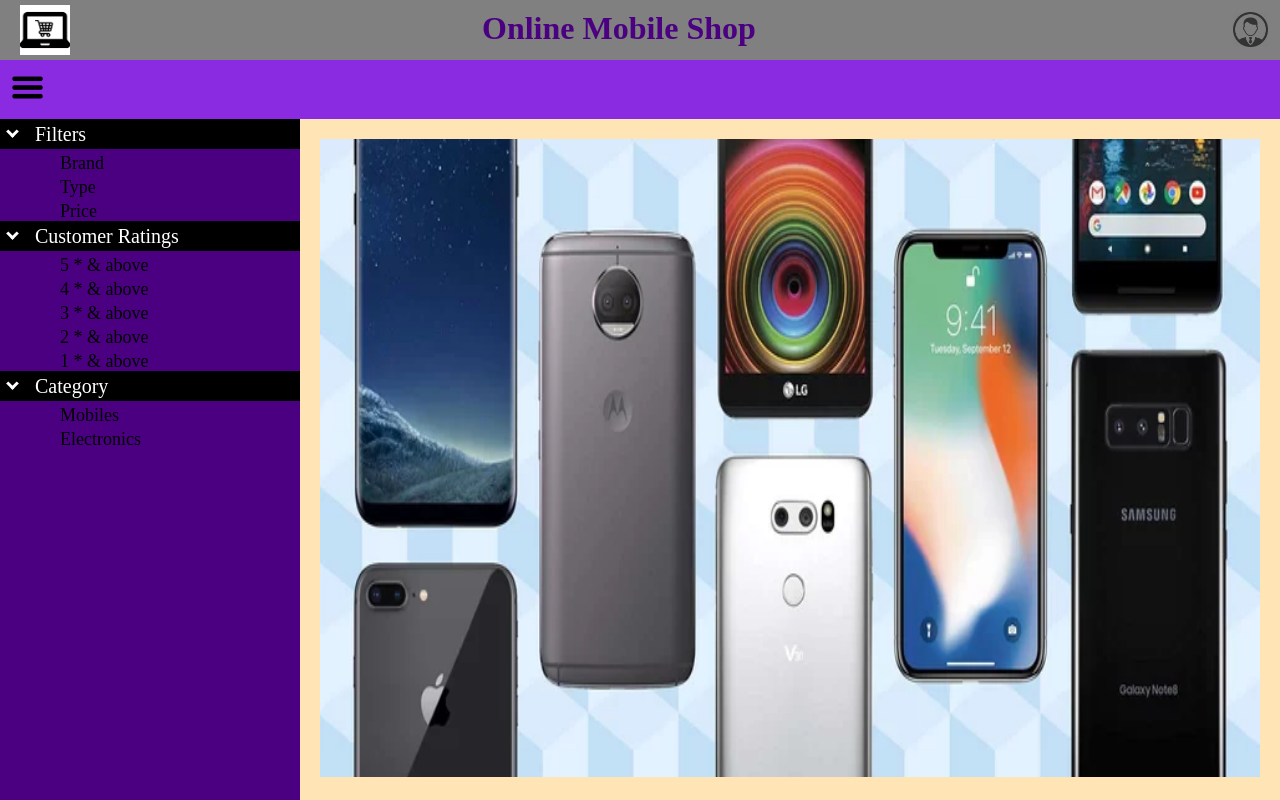
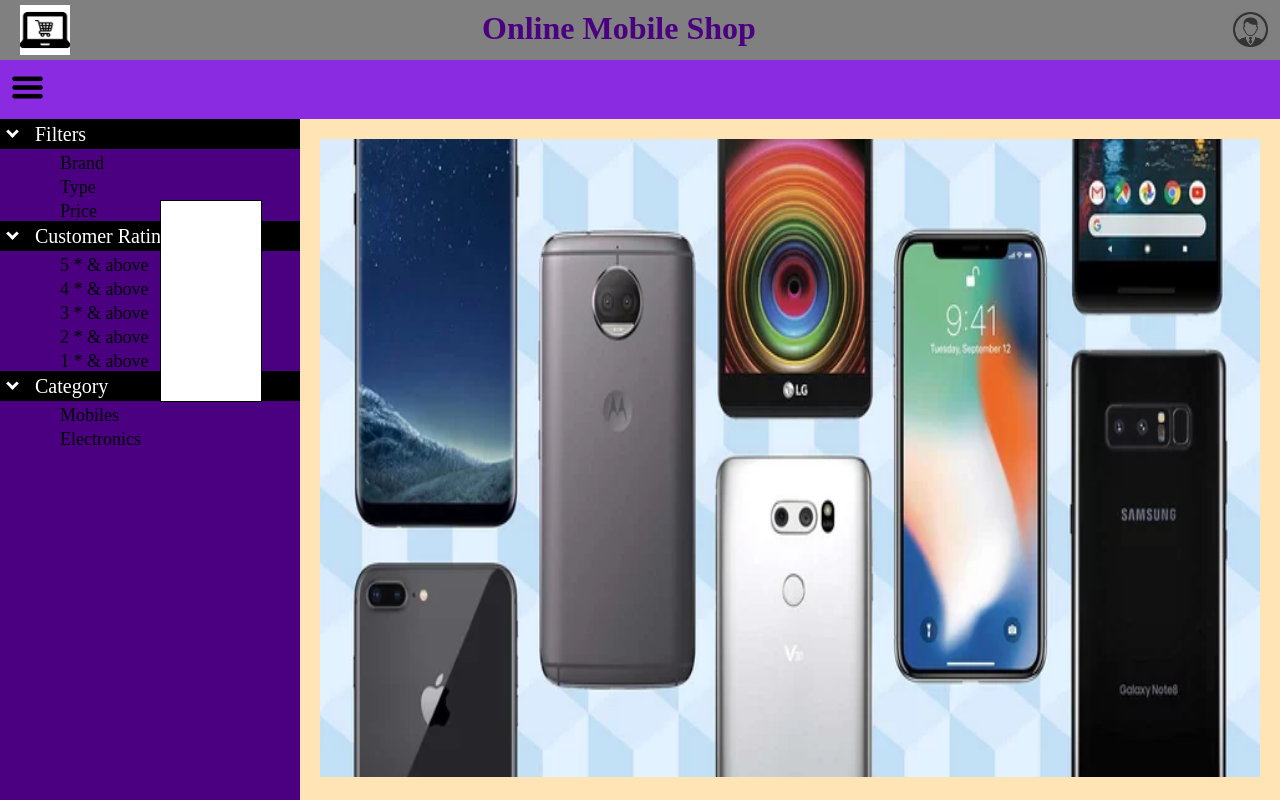
Before and after one commit to gauravJoshi1992/angular-app, an Angular app: page /home in a window 1280 px wide. Both pictures are taken after a click on the element 150 px from the left and 296 px from the top of the page. Built offline with nearby package versions, Linux system fonts and the light colour scheme.

Commit message:
Code updated

```diff
--- a/src/app/app.module.ts
+++ b/src/app/app.module.ts
@@ -14,6 +14,7 @@
 import { UserSettingComponent } from './user-setting/user-setting.component';
 import { LeftpaneComponent } from './left-pane/left-pane.component';
 import { RightPaneComponent } from './right-pane/right-pane.component';
+import { TooltipComponent } from './tooltip/tooltip.component';
 
 const appRoutes: Routes = [
     { path: '', component: LoginComponent },
@@ -31,6 +32,7 @@
         UserSettingComponent,
         LeftpaneComponent,
         RightPaneComponent,
+        TooltipComponent,
     ],
     imports: [
         BrowserModule,
--- a/src/app/left-pane/left-pane.component.html
+++ b/src/app/left-pane/left-pane.component.html
@@ -5,7 +5,9 @@
     </div>
     <ul *ngIf="data.showOptions">
         <li class="options_sub_heading" *ngFor="let option of data.options">
-            <div>{{option.display}}</div>
+        	<div (click)="showFilterTooltip(option)">{{option.display}}
+        		<app-tooltip [tooltipObj]="option"  *ngIf="option.showTooltip"></app-tooltip>
+        	</div>
         </li>
     </ul>
 </div>
--- a/src/app/left-pane/left-pane.component.ts
+++ b/src/app/left-pane/left-pane.component.ts
@@ -1,9 +1,11 @@
 import { Component, OnInit } from '@angular/core';
+
+import * as _ from 'lodash';
 
 @Component({
     selector: 'app-left-pane',
     templateUrl: './left-pane.component.html',
-    styleUrls: ['./left-pane.component.scss']
+    styleUrls: ['./left-pane.component.scss'],
 })
 export class LeftpaneComponent implements OnInit {
 
@@ -16,10 +18,13 @@
             options: [
                 {
                     display: 'Brand',
+                    showTooltip: false,
                 }, {
                     display: 'Type',
+                    showTooltip: false,
                 }, {
                     display: 'Price',
+                    showTooltip: false,
                 }
             ],
             showOptions: true,
@@ -29,14 +34,19 @@
             options: [
                 {
                     display: '5 * & above',
+                    showTooltip: false,
                 }, {
                     display: '4 * & above',
+                    showTooltip: false,
                 }, {
                     display: '3 * & above',
+                    showTooltip: false,
                 }, {
                     display: '2 * & above',
+                    showTooltip: false,
                 }, {
                     display: '1 * & above',
+                    showTooltip: false,
                 }
             ],
             showOptions: true,
@@ -46,8 +56,10 @@
             options: [
                 {
                     display: 'Mobiles',
+                    showTooltip: false,
                 }, {
                     display: 'Electronics',
+                    showTooltip: false,
                 }
             ],
             showOptions: true,
@@ -66,4 +78,19 @@
             option.showOptions = true;
         }
     }
+
+    public showFilterTooltip = function (obj) {
+        var openedTooltipObj = _.filter(this.leftPaneData, function (paneData) {
+            var filteredObj = _.filter(paneData.options, function (argument) {
+                return argument.showTooltip;
+            })
+
+                console.log('hiiiiiii',_.isEmpty(filteredObj), filteredObj)
+            if (! _.isEmpty(filteredObj) && filteredObj.showTooltip) {
+                return filteredObj;
+            }
+        });
+        console.log(openedTooltipObj)
+        obj.showTooltip = ! obj.showTooltip;
+    }
 }
--- /dev/null
+++ b/src/app/tooltip/tooltip.component.html
@@ -0,0 +1 @@
+<div class="tooltip_main"></div>
--- /dev/null
+++ b/src/app/tooltip/tooltip.component.scss
@@ -0,0 +1,9 @@
+.tooltip_main {
+	width: 100px;
+    height: 200px;
+    border: solid 1px;
+    background-color: #ffffff;
+    position: absolute;
+
+    margin: -100px 0 0 100px;
+}
--- /dev/null
+++ b/src/app/tooltip/tooltip.component.ts
@@ -0,0 +1,20 @@
+import { Component, ElementRef, OnInit, Input } from '@angular/core';
+
+import * as _ from 'lodash';
+
+@Component({
+    selector: 'app-tooltip',
+    templateUrl: './tooltip.component.html',
+    styleUrls: ['./tooltip.component.scss'],
+})
+export class TooltipComponent implements OnInit {
+    public elementRef;
+    @Input() tooltipObj: any;
+
+    constructor(private element: ElementRef) {
+        this.elementRef = element;
+    }
+
+    ngOnInit() {
+    }
+}
```
Also changed, not shown: 1 other file (tests, documents, lock files or other folders).
